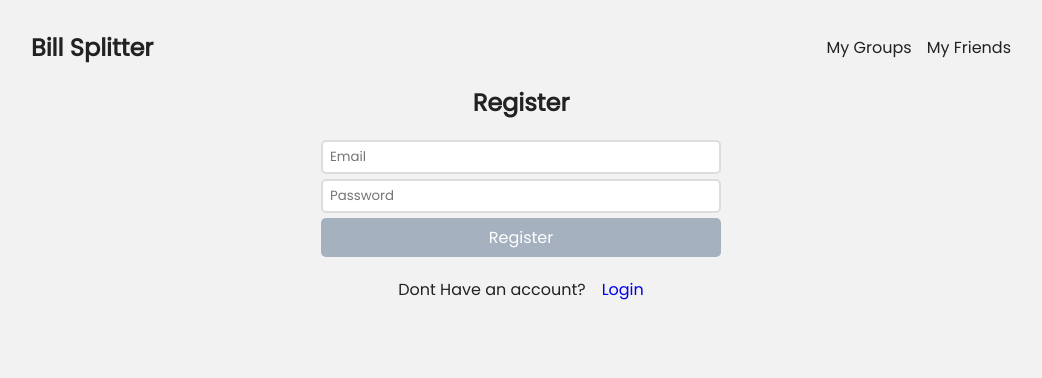
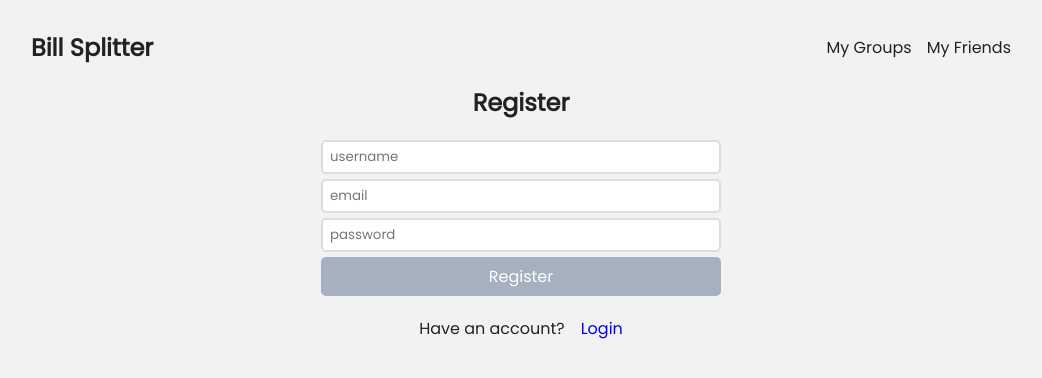
Before and after one commit to deepjoy9/Bill-Split-App, a React (Vite) app in the folder client/: page /register in a window 1280 px wide. Shown: the top 378 px of the page, without its empty margins (119-1161 px from the left). Built offline with nearby package versions, Linux system fonts and the light colour scheme.

Commit message:
Add React Hook Form and Zod for form validation
Integrated React Hook Form and Zod for form handling and validation in both the login and register pages.

```diff
--- a/client/package.json
+++ b/client/package.json
@@ -12,9 +12,12 @@
   "dependencies": {
     "@fontsource/outfit": "^5.0.13",
     "@fontsource/poppins": "^5.0.14",
+    "@hookform/resolvers": "^3.3.4",
     "react": "^18.2.0",
     "react-dom": "^18.2.0",
-    "react-router-dom": "^6.22.3"
+    "react-hook-form": "^7.51.3",
+    "react-router-dom": "^6.22.3",
+    "zod": "^3.23.6"
   },
   "devDependencies": {
     "@types/react": "^18.2.66",
--- a/client/src/App.css
+++ b/client/src/App.css
@@ -383,7 +383,11 @@ checkbox-container > label {
   background-color: #fff;
   border-radius: 5px;
 }
-
+.error-message {
+  text-align: center;
+  color: #ff6347;
+  margin-bottom: 5px;
+}
 .login-container button,
 .register-container button {
   width: 100%;
--- a/client/src/pages/LoginPage.jsx
+++ b/client/src/pages/LoginPage.jsx
@@ -1,40 +1,59 @@
 import { useState } from "react";
+import { useForm } from "react-hook-form";
+import { zodResolver } from "@hookform/resolvers/zod";
+import { z } from "zod";
 import { Link } from "react-router-dom";
 
+const schema = z.object({
+  email: z.string().email({ message: "Invalid email address" }),
+  password: z
+    .string()
+    .min(6, { message: "Password must be at least 6 characters long" }),
+});
+
 const LoginPage = () => {
-  const [email, setEmail] = useState("");
-  const [password, setPassword] = useState("");
+  const {
+    register,
+    handleSubmit,
+    formState: { errors, isSubmitting },
+  } = useForm({
+    resolver: zodResolver(schema),
+  });
+  const [submissionError, setSubmissionError] = useState(null);
 
-  const handleEmailChange = (e) => {
-    setEmail(e.target.value);
-  };
-
-  const handlePasswordChange = (e) => {
-    setPassword(e.target.value);
-  };
-
-  const handleSubmit = (e) => {
-    e.preventDefault();
-    console.log("Email:", email, "Password:", password);
+  const onSubmit = async (data) => {
+    try {
+      setSubmissionError(null);
+      console.log("Submitting...", data);
+    } catch (error) {
+      setSubmissionError("An error occurred during login.");
+    }
   };
 
   return (
     <div className="login-container">
       <h2>Login</h2>
-      <form onSubmit={handleSubmit}>
-        <input
-          type="email"
-          placeholder="Email"
-          value={email}
-          onChange={handleEmailChange}
-        />
-        <input
-          type="password"
-          placeholder="Password"
-          value={password}
-          onChange={handlePasswordChange}
-        />
-        <button type="submit">Login</button>
+      <form onSubmit={handleSubmit(onSubmit)}>
+        <div>
+          <input {...register("email")} placeholder="Email" />
+          {errors.email && (
+            <p className="error-message">{errors.email.message}</p>
+          )}
+        </div>
+        <div>
+          <input
+            type="password"
+            {...register("password")}
+            placeholder="Password"
+          />
+          {errors.password && (
+            <p className="error-message">{errors.password.message}</p>
+          )}
+        </div>
+        {submissionError && <p className="error-message">{submissionError}</p>}
+        <button type="submit" disabled={isSubmitting}>
+          {isSubmitting ? "Logging in..." : "Login"}
+        </button>
       </form>
       <div className="link-section">
         <p>Dont Have an account?</p>
--- a/client/src/pages/RegisterPage.jsx
+++ b/client/src/pages/RegisterPage.jsx
@@ -1,47 +1,75 @@
 import { useState } from "react";
+import { useForm } from "react-hook-form";
+import { zodResolver } from "@hookform/resolvers/zod";
+import { z } from "zod";
 import { Link } from "react-router-dom";
 
-const RegisterPage = () => {
-  const [email, setEmail] = useState("");
-  const [password, setPassword] = useState("");
+const schema = z.object({
+  username: z
+    .string()
+    .min(4, { message: "Username must be at least 4 characters long" }),
+  email: z.string().email({ message: "Invalid email address" }),
+  password: z
+    .string()
+    .min(6, { message: "Password must be at least 6 characters long" }),
+});
 
-  const handleEmailChange = (e) => {
-    setEmail(e.target.value);
-  };
+const RegisterForm = () => {
+  const {
+    register,
+    handleSubmit,
+    formState: { errors, isSubmitting },
+  } = useForm({
+    resolver: zodResolver(schema),
+  });
+  const [submissionError, setSubmissionError] = useState(null);
 
-  const handlePasswordChange = (e) => {
-    setPassword(e.target.value);
-  };
-
-  const handleSubmit = (e) => {
-    e.preventDefault();
-    console.log("Email:", email, "Password:", password);
+  const onSubmit = async (data) => {
+    try {
+      setSubmissionError(null);
+      console.log("Submitting...", data);
+    } catch (error) {
+      setSubmissionError("An error occurred during registration.");
+    }
   };
 
   return (
     <div className="register-container">
       <h2>Register</h2>
-      <form onSubmit={handleSubmit}>
-        <input
-          type="email"
-          placeholder="Email"
-          value={email}
-          onChange={handleEmailChange}
-        />
-        <input
-          type="password"
-          placeholder="Password"
-          value={password}
-          onChange={handlePasswordChange}
-        />
-        <button type="submit">Register</button>
+      <form onSubmit={handleSubmit(onSubmit)}>
+        <div>
+          <input {...register("username")} placeholder="username" />
+          {errors.username && (
+            <p className="error-message">{errors.username.message}</p>
+          )}
+        </div>
+        <div>
+          <input {...register("email")} placeholder="email" />
+          {errors.email && (
+            <p className="error-message">{errors.email.message}</p>
+          )}
+        </div>
+        <div>
+          <input
+            type="password"
+            {...register("password")}
+            placeholder="password"
+          />
+          {errors.password && (
+            <p className="error-message">{errors.password.message}</p>
+          )}
+        </div>
+        {submissionError && <p className="error-message">{submissionError}</p>}
+        <button type="submit" disabled={isSubmitting}>
+          {isSubmitting ? "Registering..." : "Register"}
+        </button>
       </form>
       <div className="link-section">
-        <p>Dont Have an account?</p>
+        <p>Have an account?</p>
         <Link to="/login">Login</Link>
       </div>
     </div>
   );
 };
 
-export default RegisterPage;
+export default RegisterForm;
```
Also changed, not shown: 1 other file (tests, documents, lock files or other folders).
